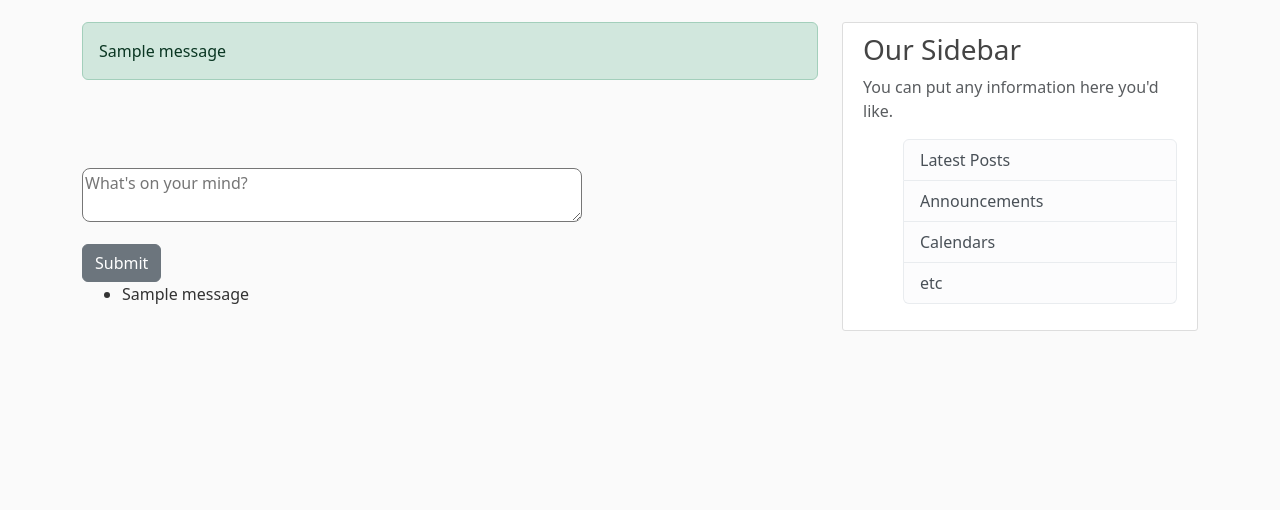
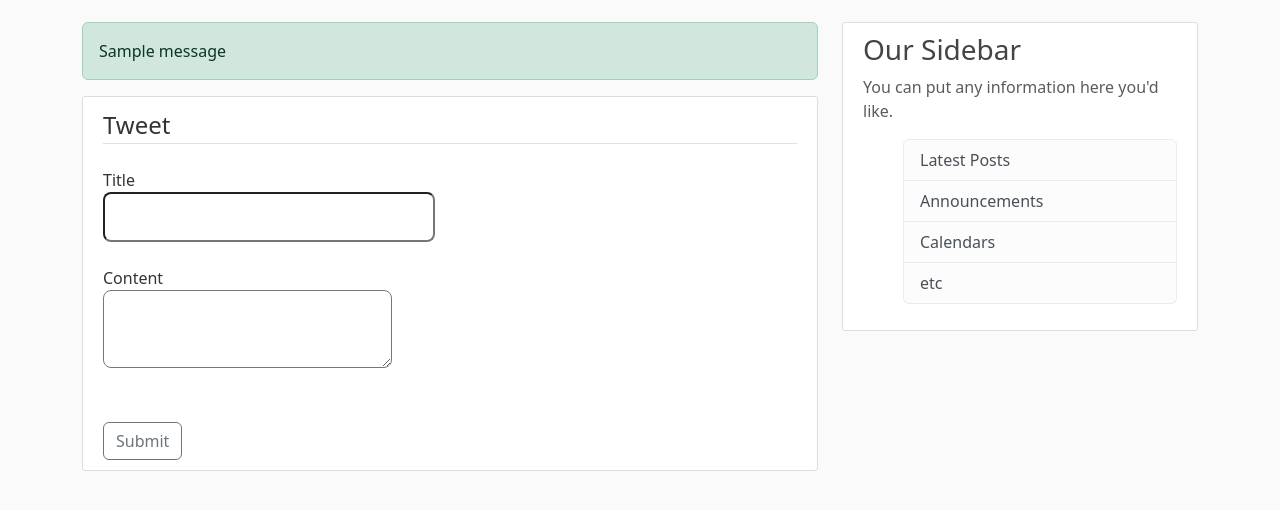
Before and after one commit to mariamtamerr/Twitter----Flask, a Python web app: template twitter/templates/create_post.html in a window 1280 px wide. Shown: the part 58-568 px from the top of the page. Run offline with Jinja, Linux system fonts and the light colour scheme; the template is opened without the code that fills it: most values are stand-ins (such as "Sample title", 1, 10 or a date in 2020); one stand-in notice (Sample message) is shown; form fields are guessed from the names that the template uses.

Commit message:
create tweet

```diff
--- a/twitter/__init__.py
+++ b/twitter/__init__.py
@@ -2,7 +2,7 @@
 from flask import Flask
 from flask_sqlalchemy import SQLAlchemy
 from flask_bcrypt import Bcrypt
-
+from flask_login import LoginManager
 
 app = Flask(__name__)
 # import os
@@ -17,6 +17,10 @@ db = SQLAlchemy(app) # an instance of your db
 bcrypt = Bcrypt(app) # an instance of the Bcrypt class
 
 
+login_manager = LoginManager(app)
+login_manager.init_app(app)
+login_manager.login_view = 'login'
+
 # app.app_context().push() ####### for the ap.context
 
 
--- a/twitter/forms.py
+++ b/twitter/forms.py
@@ -2,6 +2,7 @@ from flask_wtf import FlaskForm
 from wtforms import StringField, PasswordField, TextAreaField, SubmitField, BooleanField
 from wtforms.validators import DataRequired, Length, Email, EqualTo, ValidationError
 from twitter.models import User
+
 
 
 class RegistrationForm(FlaskForm):
--- a/twitter/templates/create_post.html
+++ b/twitter/templates/create_post.html
@@ -5,32 +5,48 @@
  {% block content %}
 
 
- <form method="post" action="">
 
 
-<br>
-<br>
-<br>
+<div class="content-section">
+
+  <form method='POST' action=''>
+      {{ form.hidden_tag() }} <!-- this adds your csrf token -->
+      <fieldset class="form-group">
+          <legend class='border-bottom mb-4'>Tweet</legend>
+ <div class='form-group'>
+              {{ form.title.label(class="form-control-label")}}
+              {% if form.title.errors %}
+              <br>   {{ form.title(class="form-control-lg is-invalid")}}
+              <div class="invalid-feedback">
+                  {% for error in form.title.errors %}
+                      <span> {{error}} </span>
+                  {% endfor %}
+              </div>
+              {% else %}
+              <br>   {{ form.title(class="form-control-lg")}}
+              {% endif %}
+          </div> <br>
 
 
- <div class="mb-3" >
+          <div class='form-group'>
+            {{ form.content.label(class="form-control-label")}}  <!--this is for the label-->
+            {% if form.content.errors %}
+            <br>   {{ form.content(class="form-control-lg is-invalid")}}
+            <div class="invalid-feedback">
+                {% for error in form.content.errors %}
+                    <span> {{error}} </span>
+                {% endfor %}
+            </div>
+            {% else %}
+            <br>   {{ form.content(class="form-control-lg")}} <!--this is for the field itself -->
+            {% endif %}
+       </div> <br>
 
-        {{ form.content(placeholder="What's on your mind?", style='width:500px; border-radius:0.5rem') }}
+       <div class='form-group'>
+        <br> {{form.submit(class="btn btn-outline-secondary")}}
+     </div>
 
+    </form>
   </div>
 
-  {{form.submit(class='btn btn-secondary')}}
-  {% with messages = get_flashed_messages() %}
-{% if messages %}
-<ul class="flashes">
-  {% for message in messages %}
-  <li>{{ message }}</li>
-  {% endfor %}
-</ul>
-{% endif %}
-{% endwith %}
-
-
-</form>
-
  {% endblock content %}
--- a/twitter/templates/home.html
+++ b/twitter/templates/home.html
@@ -8,10 +8,11 @@
  {% for post in posts %}
 
  <article class="media content-section">
+  <img class="rounded-circle article-img" src="{{ url_for('static', filename='images/' + post.author.image) }}" />
     <div class="media-body">
       <div class="article-metadata">
-        <a class="mr-2" href="#">{{ post.author }}</a>
-        <small class="text-muted">{{ post.date_posted }}</small>
+        <a class="mr-2" href="#">{{ post.author.username }}</a>
+        <small class="text-muted">{{ post.date_posted.strftime('%d-%m-%Y') }}</small>
       </div>
       <h2><a class="article-title" href="#">{{ post.title }}</a></h2>
       <p class="article-content">{{ post.content }}</p>
```
Also changed, not shown: twitter/models.py (+11 -2 lines), twitter/routes.py (+47 -25 lines), twitter/templates/account.html (added, +21 -0 lines), instance/site.db, twitter/static/images/me.png (added).
